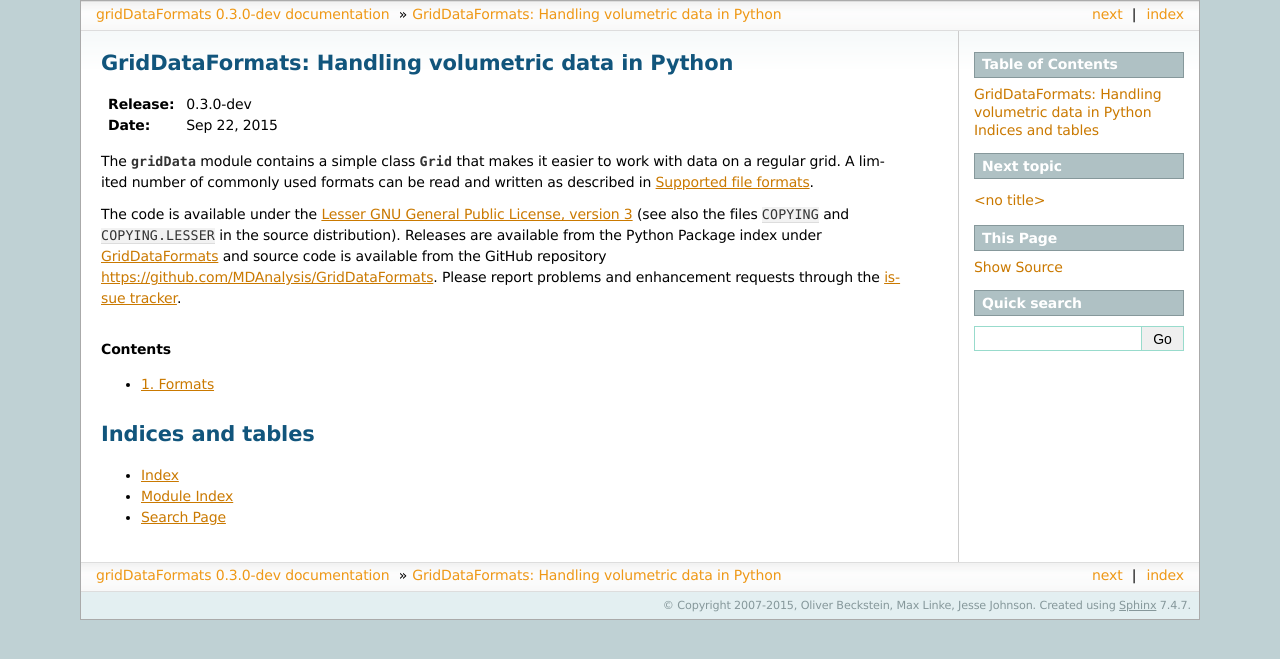
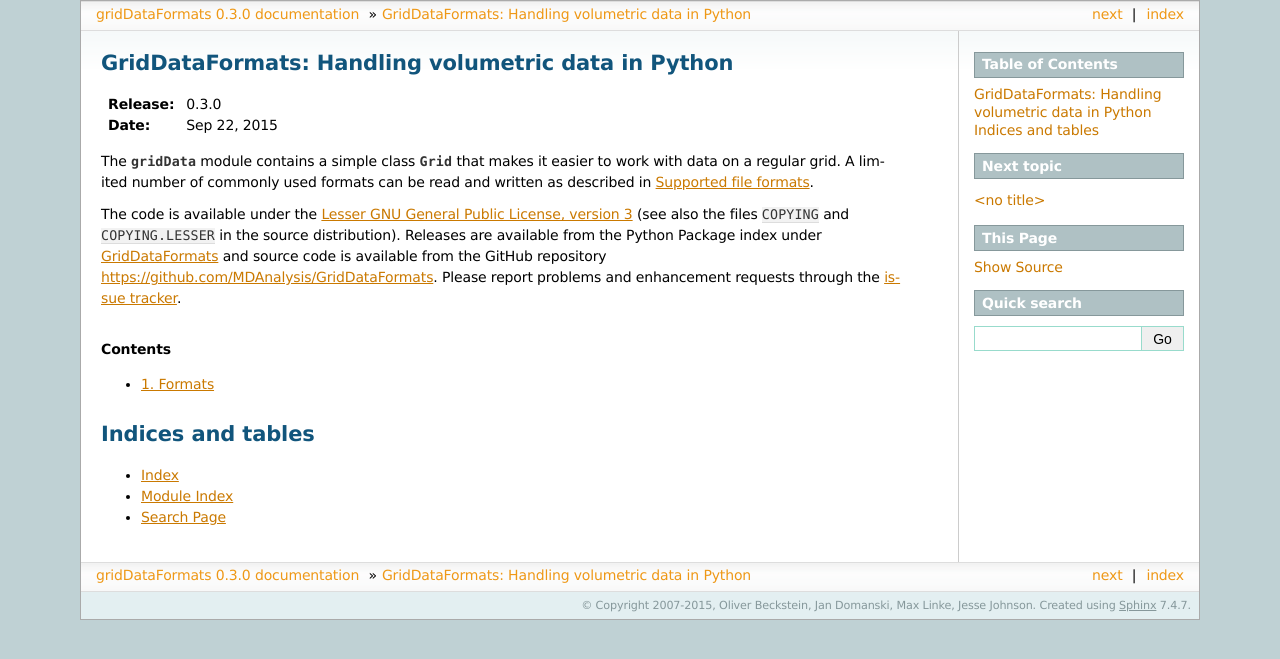
Before and after one commit to MDAnalysis/GridDataFormats, a Sphinx documentation site: the page built from doc/source/index.rst, in a window 1280 px wide. Shown: the top 659 px of the page. Built offline with Sphinx 7.4.7, drawn with Linux system fonts in a browser that asks for light colours.

```diff
--- a/doc/source/conf.py
+++ b/doc/source/conf.py
@@ -64,16 +64,16 @@ master_doc = 'index'
 
 # General information about the project.
 project = u'gridDataFormats'
-copyright = u'2007-2015, Oliver Beckstein, Max Linke, Jesse Johnson'
+copyright = u'2007-2015, Oliver Beckstein, Jan Domanski, Max Linke, Jesse Johnson'
 
 # The version info for the project you're documenting, acts as replacement for
 # |version| and |release|, also used in various other places throughout the
 # built documents.
 #
+# The full version, including alpha/beta/rc tags.
+release = __import__('gridData').__version__
 # The short X.Y version.
-version = '0.3'
-# The full version, including alpha/beta/rc tags.
-release = '0.3.0-dev'
+version = ".".join(release.split('.')[:2])
 
 # The language for content autogenerated by Sphinx. Refer to documentation
 # for a list of supported languages.
```
